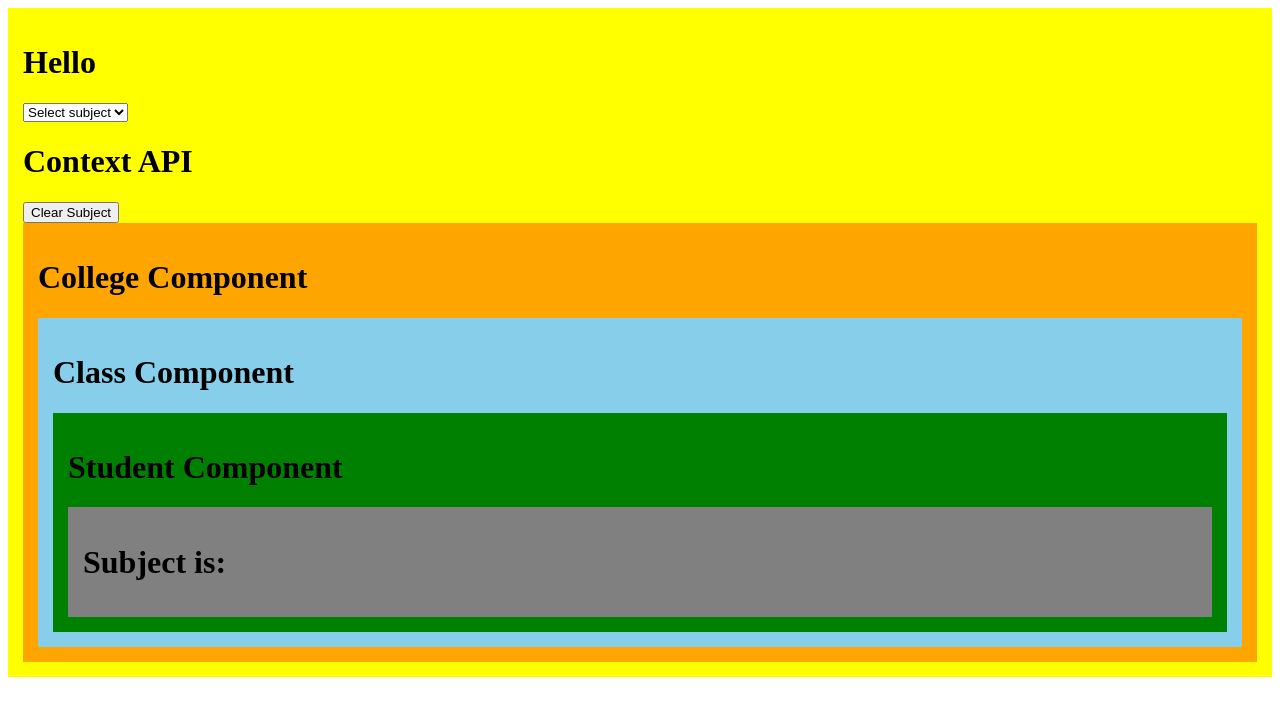
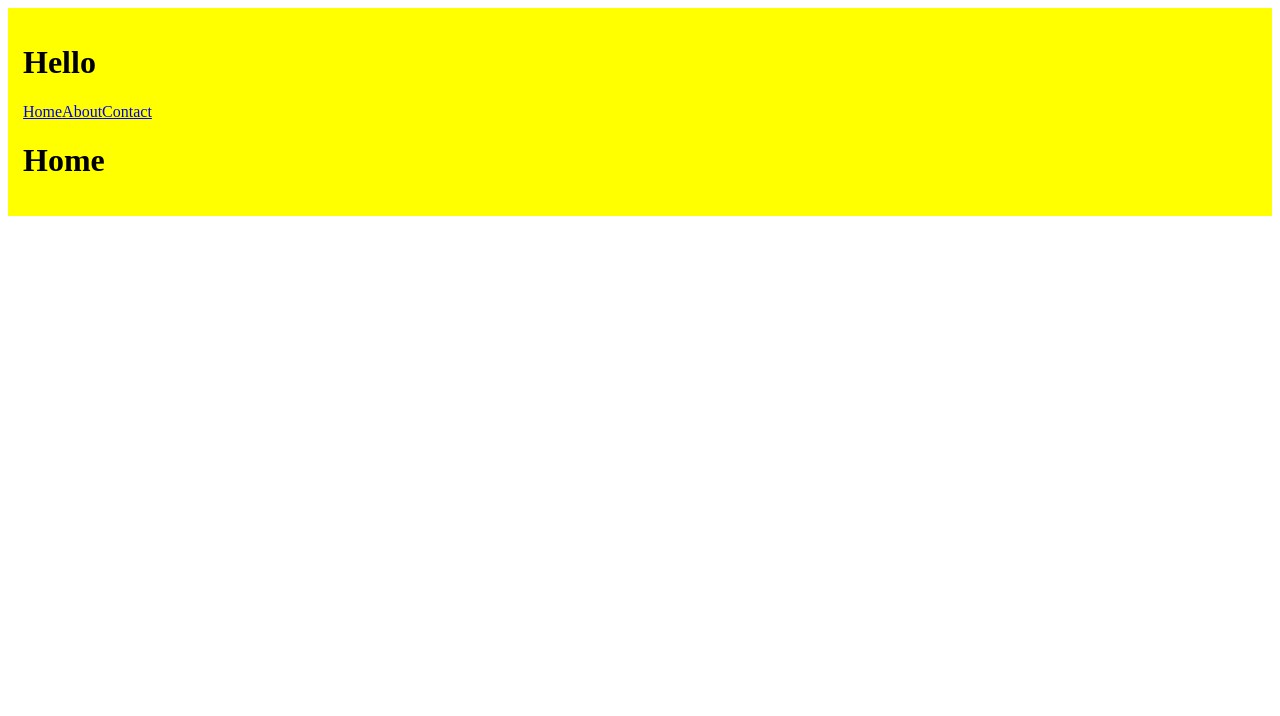
Before and after one commit to Sumit1164/React.js_Learning, a React (Vite) app: page / in a window 1280 px wide. Shown: the top 716 px of the page. Built offline with nearby package versions, Linux system fonts and the light colour scheme.

Commit message:
Add React Router for navigation and update dependencies. Create bacis routing page

```diff
--- a/package.json
+++ b/package.json
@@ -14,6 +14,7 @@
     "react": "^19.2.0",
     "react-bootstrap": "^2.10.10",
     "react-dom": "^19.2.0",
+    "react-router": "^7.9.6",
     "styled-components": "^6.1.19"
   },
   "devDependencies": {
--- a/src/App.jsx
+++ b/src/App.jsx
@@ -10,6 +10,7 @@
 import CustomHooks from "./CustomHooks"
 import CollegeContext from "./CollegeContext"
 import { SubjectContexts } from "./ContextData"
+import ReactRoute from "./ReactRoute"
 // import CheckBoxes from "./CheckBoxes";
 // import Counter from "./Counter"
 // import Apps from "./Toggle"
@@ -232,7 +233,7 @@
       <FragmentReact/>
       <CustomHooks /> */}
 
-      {/* Context API */}
+      {/* Context API
 
       <SubjectContexts.Provider value={subject}>
         <select value={subject} onChange={(e)=>setSubject(e.target.value)}>
@@ -245,7 +246,10 @@
         <h1>Context API</h1>
         <button onClick={()=>setSubject('')}>Clear Subject</button>
         <CollegeContext />
-      </SubjectContexts.Provider>
+      </SubjectContexts.Provider>   */}
+
+
+      <ReactRoute />
     </div>
 
     /*
--- /dev/null
+++ b/src/ReactRoute.jsx
@@ -0,0 +1,16 @@
+import { BrowserRouter, Routes, Route, Link } from "react-router";
+export default function ReactRoute() {
+    return (
+      <BrowserRouter>
+        <Link to='/'>Home</Link>
+        <Link to='/about'>About</Link>
+        <Link to='/contact'>Contact</Link>
+
+        <Routes>
+          <Route path="/" element={<h1>Home</h1>} />
+          <Route path="/about" element={<h1>About</h1>} />
+          <Route path="/contact" element={<h1>Conntact</h1>} />
+        </Routes>
+      </BrowserRouter>
+    );
+}
```
Also changed, not shown: 1 other file (tests, documents, lock files or other folders).
